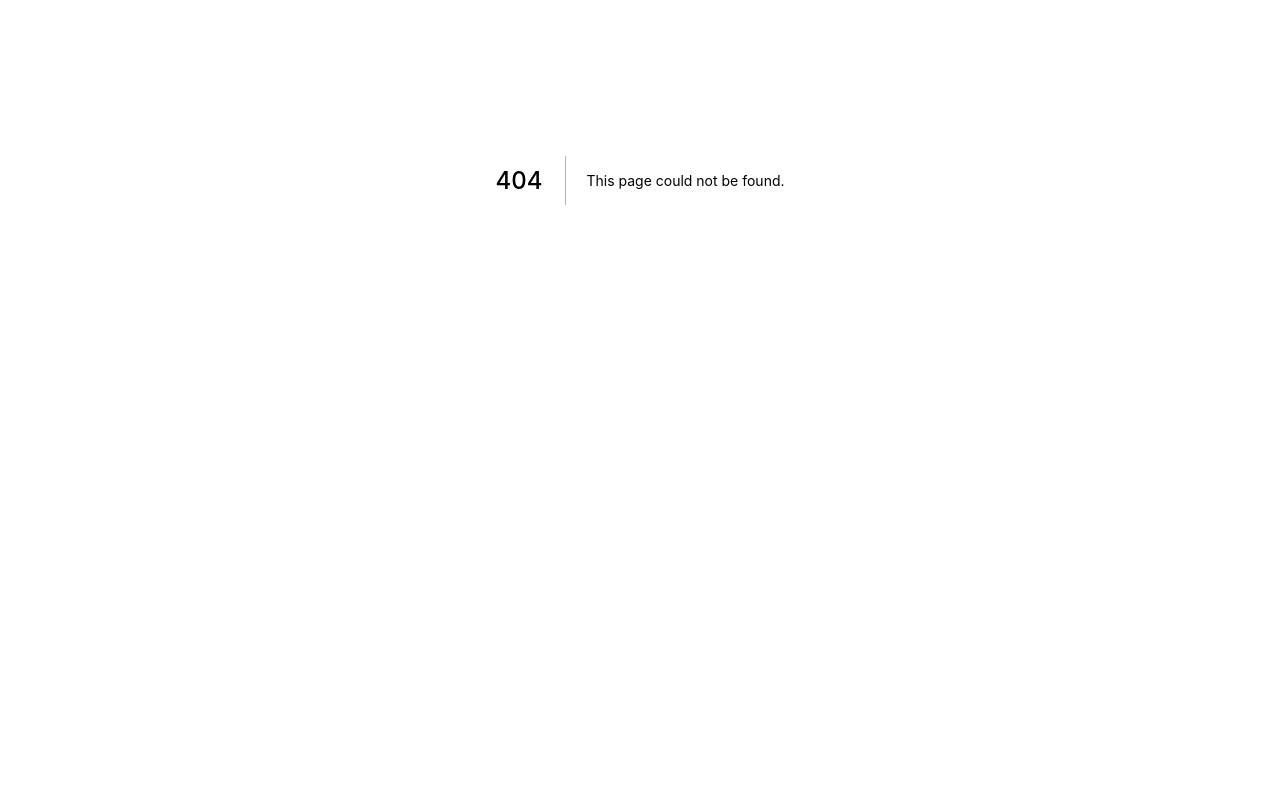
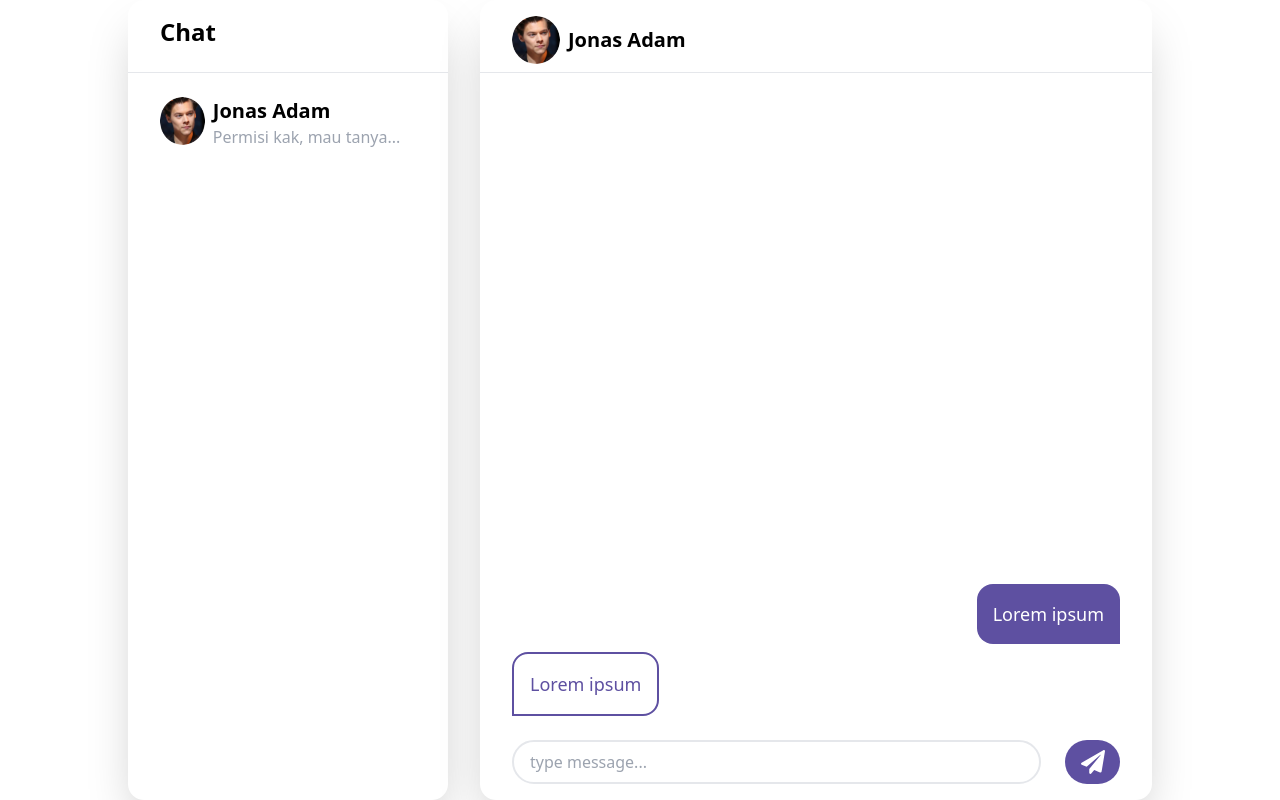
Before and after one commit to Bawazier/peworld-web, a Next.js app: page /worker/message in a window 1280 px wide. Before the commit this address had no page. Shown: the part 220-1020 px from the top of the page. Before the commit the page ends 800 px from the top, so only its background shows below. Built offline with nearby package versions, Linux system fonts and the light colour scheme.

Commit message:
slicing messaging page

```diff
--- /dev/null
+++ b/pages/worker/message.js
@@ -0,0 +1,83 @@
+/* eslint-disable no-constant-condition */
+import React from "react";
+import Layout from "../../components/layout";
+import BubbleMessage from "../../components/common/bubble-message";
+import { FaPaperPlane } from "react-icons/fa";
+
+function Message() {
+  return (
+    <Layout>
+      <section className="z-50 grid grid-cols-3 gap-8">
+        <section className="bg-white flex flex-col space-y-6 rounded-2xl py-4 shadow-2xl my-20 min-h-screen">
+          <section className="flex flex-col space-y-2">
+            <h1 className="px-8 align-middle font-semibold text-2xl h-12">
+              Chat
+            </h1>
+            <hr />
+          </section>
+          <section className="px-8 grid grid-cols-1 gap-2">
+            {true ? (
+              <div className="grid grid-cols-5 gap-2">
+                <img
+                  src="../images/person.png"
+                  className="w-12 h-12 rounded-full"
+                />
+                <div className="col-span-4">
+                  <h1 className="font-semibold text-xl">Jonas Adam</h1>
+                  <p className="text-gray-400">Permisi kak, mau tanya...</p>
+                </div>
+              </div>
+            ) : (
+              <div className="flex flex-col space-y-2 items-center justify-center">
+                <img
+                  src="../images/chat-ilustration.png"
+                  className="w-28 h-28"
+                />
+                <h1>Belum ada chat</h1>
+              </div>
+            )}
+          </section>
+        </section>
+        <section className="bg-white col-span-2 flex flex-col space-y-4 rounded-2xl py-4 shadow-2xl my-20 min-h-screen">
+          <section className="flex flex-col space-y-2">
+            {true ? (
+              <div className="flex items-center space-x-2 px-8">
+                <img
+                  src="../images/person.png"
+                  className="w-12 h-12 rounded-full"
+                />
+                <h1 className="font-semibold text-xl">Jonas Adam</h1>
+              </div>
+            ) : (
+              <h1 className="px-8 font-semibold text-xl">&nbsp;</h1>
+            )}
+            <hr />
+          </section>
+          <section className="px-8 w-full h-full max-h-sceen flex flex-col space-y-6 justify-end">
+            {true ? (
+              <div className="flex flex-col max-h-screen overflow-y-auto space-y-2">
+                <div className="flex flex-col items-end space-y-2">
+                  <BubbleMessage recipient message="Lorem ipsum" />
+                  <BubbleMessage message="Lorem ipsum" />
+                </div>
+              </div>
+            ) : null}
+            {true ? (
+              <div className="grid grid-cols-8 gap-6">
+                <input
+                  placeholder="type message..."
+                  className="py-2 px-4 border-2 rounded-full col-span-7"
+                />
+                <div className="bg-current-purple flex items-center justify-center rounded-full text-white text-2xl">
+                  <FaPaperPlane />
+                </div>
+              </div>
+            ) : null}
+          </section>
+        </section>
+      </section>
+    </Layout>
+  );
+}
+
+export default Message;
```
